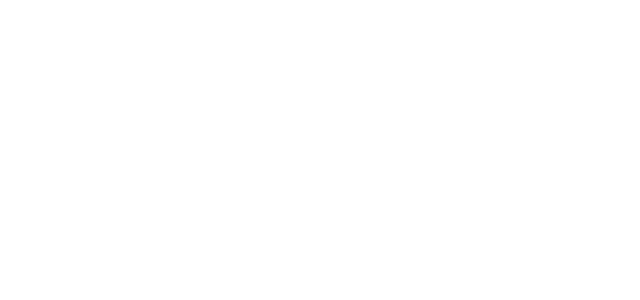
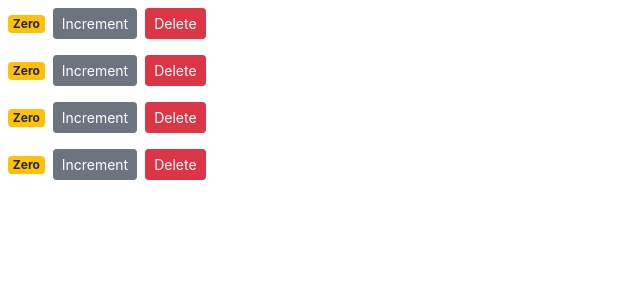
Before and after one commit to faizah1992/counter-app---react-practice, a React (Create React App) app: page / in a window 1280 px wide. Shown: the top 300 px of the page, without its empty margins (0-640 px from the left). Built offline with nearby package versions, Linux system fonts and the light colour scheme.

Commit message:
delete button added

```diff
--- a/src/components/counter.jsx
+++ b/src/components/counter.jsx
@@ -2,7 +2,7 @@
 
 class Counter extends Component {
     state = {
-        count: 0,
+        count: this.props.value
     }
 
     handleIncrement = () => {
@@ -11,12 +11,14 @@
     }
 
     render() {
+
         return (
             <div>
                 <span className={this.getBadgeClasses()}>
                     {this.formatCount()}
                 </span>
                 <button onClick={ () => this.handleIncrement()} className='btn btn-secondary btn-sm'>Increment</button>
+                <button onClick={this.props.onDelete} className="btn btn-danger btn-sm m-2">Delete</button>
             </div>
          );
     }
--- a/src/components/counters.jsx
+++ b/src/components/counters.jsx
@@ -10,10 +10,18 @@
             { id: 4, value: 0,}
         ]
     }
+
+    handleDelete = () => {
+        console.log("event handler called")
+    }
     render() {
         return (
             <div>
-                { this.state.counters.map(counter => <counter key={counter.id}/> )}
+                { this.state.counters.map(counter => (
+                <Counter key={counter.id} value={counter.value} onDelete={this.handleDelete}/>
+
+
+                ))}
             </div>
          );
     }
```
